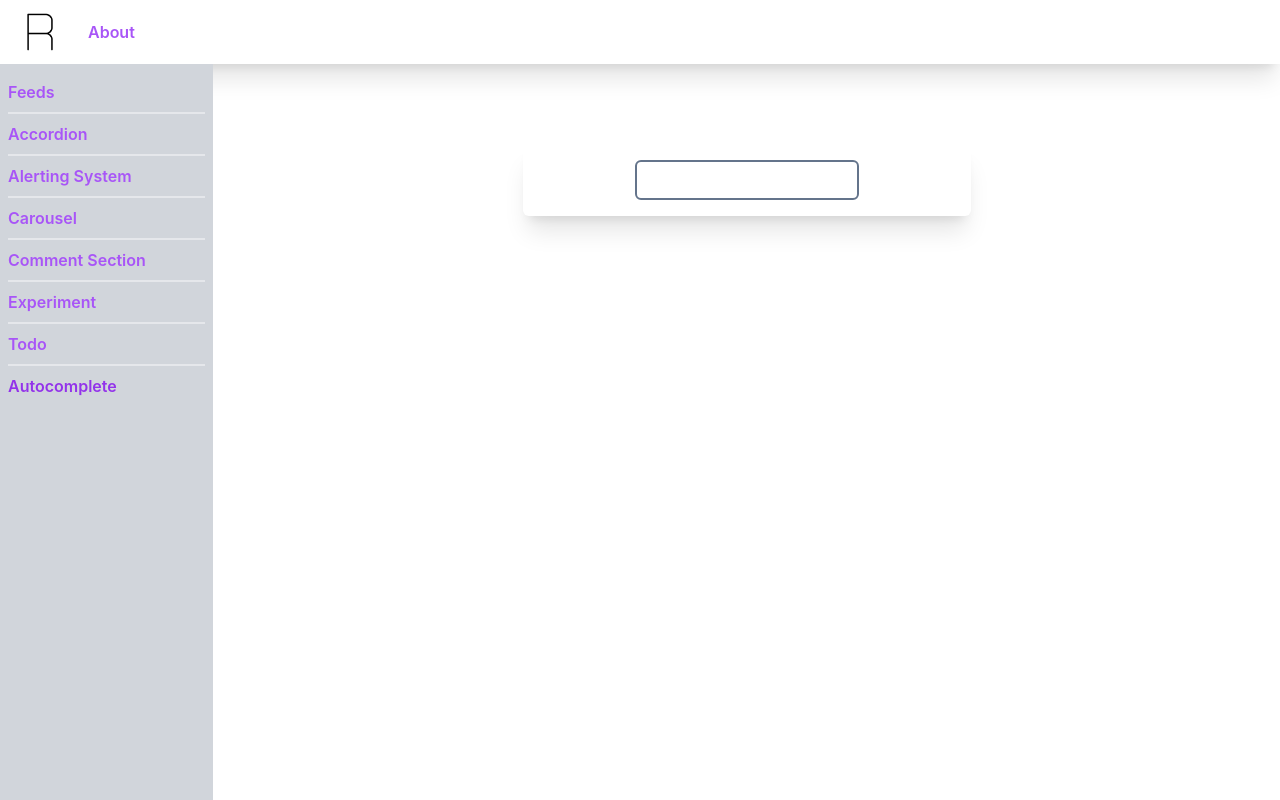
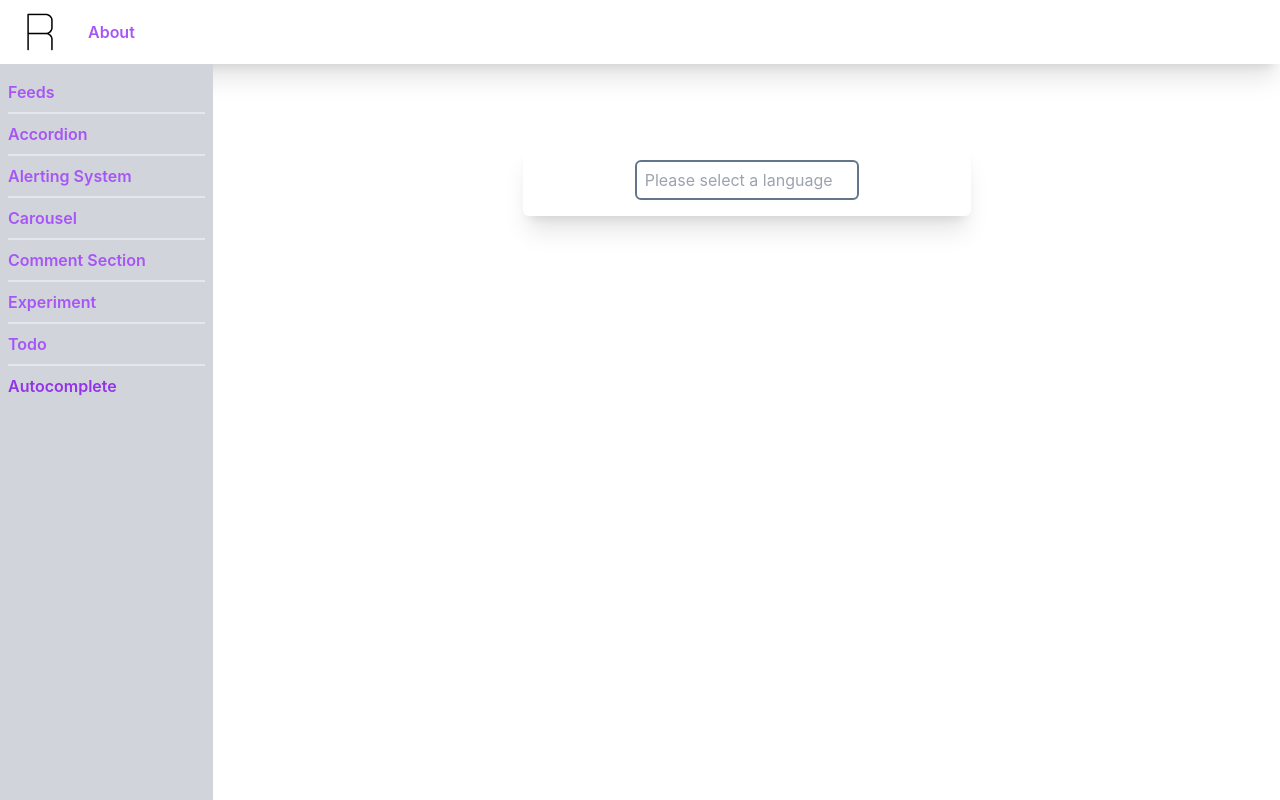
Before and after one commit to rupesh8851/UI-Library, a React (Vite) app: page /autocomplete in a window 1280 px wide. Built offline with nearby package versions, Linux system fonts and the light colour scheme.

Commit message:
handling focus and blur event

```diff
--- a/src/pages/auto-complete/components/AutoComplete.tsx
+++ b/src/pages/auto-complete/components/AutoComplete.tsx
@@ -1,6 +1,6 @@
 // @flow
 
-import { ChangeEvent, useMemo, useState } from 'react';
+import { ChangeEvent, useMemo, useRef, useState } from 'react';
 
 import { AutoCompleteProps, Option } from '../ts/types.ts';
 
@@ -9,6 +9,8 @@ export const AutoComplete = (props: AutoCompleteProps) => {
   const [inputValue, setInputValue] = useState('');
   const [selectedOption, setSelectedOption] = useState<Option>();
   const [isDropdownOpen, setIsDropdownOpen] = useState(false);
+
+  const dropdownRef = useRef<HTMLDivElement>(null);
 
   const filteredOptions = useMemo(() => {
     return options?.filter((option) => {
@@ -28,20 +30,33 @@ export const AutoComplete = (props: AutoCompleteProps) => {
     onSelect(option);
   };
 
+  const handleOnBlur = (event: React.FocusEvent<HTMLDivElement>) => {
+    setTimeout(() => {
+      if (!dropdownRef.current?.contains(event.relatedTarget as Node)) {
+        setIsDropdownOpen(false);
+      }
+    }, 200);
+  };
+
   return (
-    <div className="block w-56 relative">
+    <div
+      className="block w-56 relative"
+      ref={dropdownRef}
+      onBlur={handleOnBlur}
+    >
       <input
         value={inputValue}
         placeholder={placeholder}
         onChange={handleChange}
-        className="h-10 px-2 w-full border-2 border-slate-500 rounded-md  "
+        onFocus={() => setIsDropdownOpen(true)}
+        className={`h-10 px-2 w-full border-2 border-slate-500 rounded-t-md focus:outline-none ${isDropdownOpen ? '' : 'rounded-b-md'} `}
       />
       {isDropdownOpen && (
-        <ul className="w-full">
+        <ul className="absolute w-full z-10 bg-white border-2 border-t-0 border-slate-500 rounded-bl-md rounded-br-md max-h-44 overflow-y-auto divide-y-2 ">
           {filteredOptions.length ? (
             filteredOptions?.map((option) => (
               <li
-                className="text-slate-900 px-3 py-2 cursor-pointer"
+                className={`text-slate-900 px-3 py-2 cursor-pointer hover:bg-slate-200 ${selectedOption?.value === option.value ? 'text-blue-500' : 'text-slate-900'}`}
                 key={option.value}
                 onClick={() => handleSelectOption(option)}
               >
--- a/src/pages/auto-complete/index.tsx
+++ b/src/pages/auto-complete/index.tsx
@@ -24,7 +24,11 @@ export const DynamicSelect = () => {
         </div>
       )}
       <div className="flex flex-col justify-center items-center">
-        <AutoComplete options={options} onSelect={onSelect} />
+        <AutoComplete
+          options={options}
+          onSelect={onSelect}
+          placeholder="Please select a language"
+        />
       </div>
     </div>
   );
```
